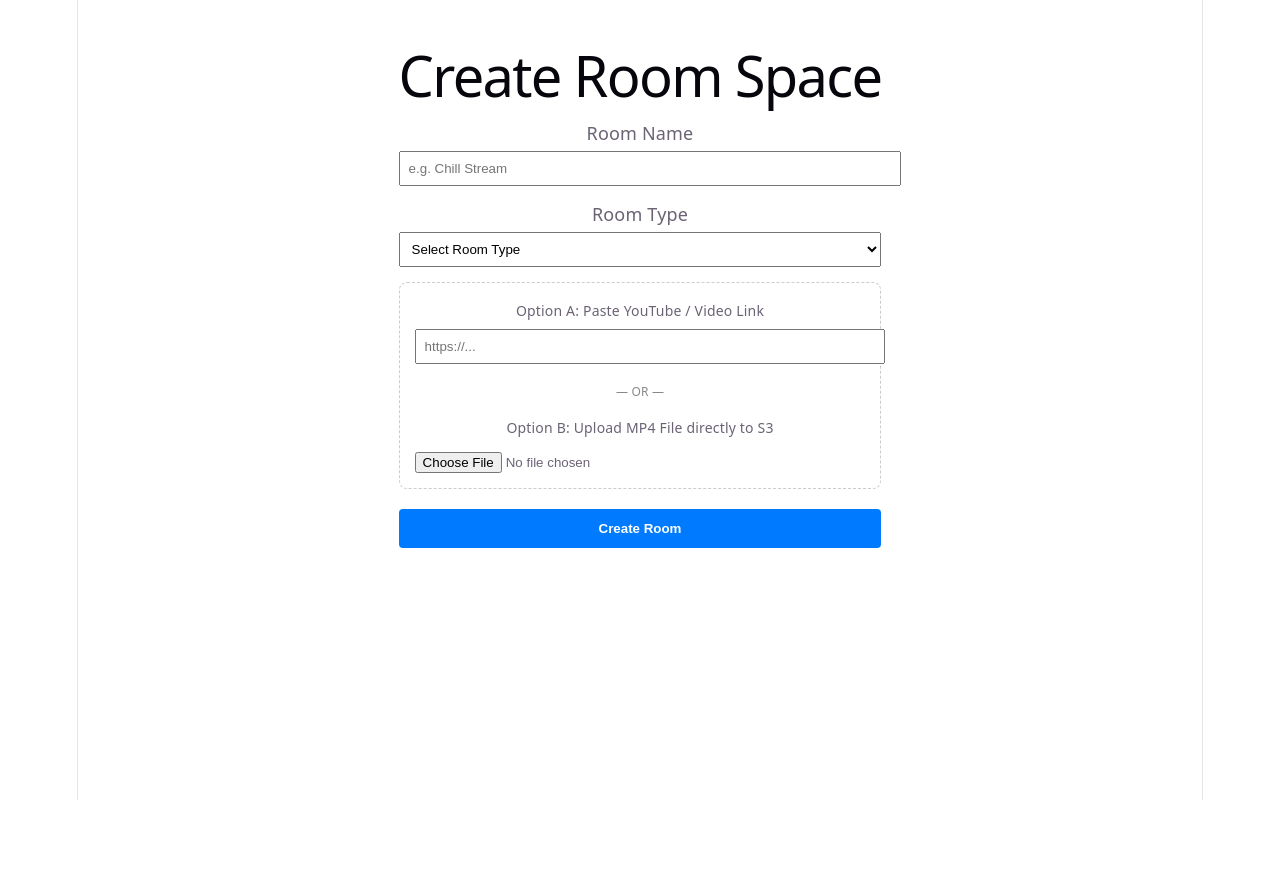
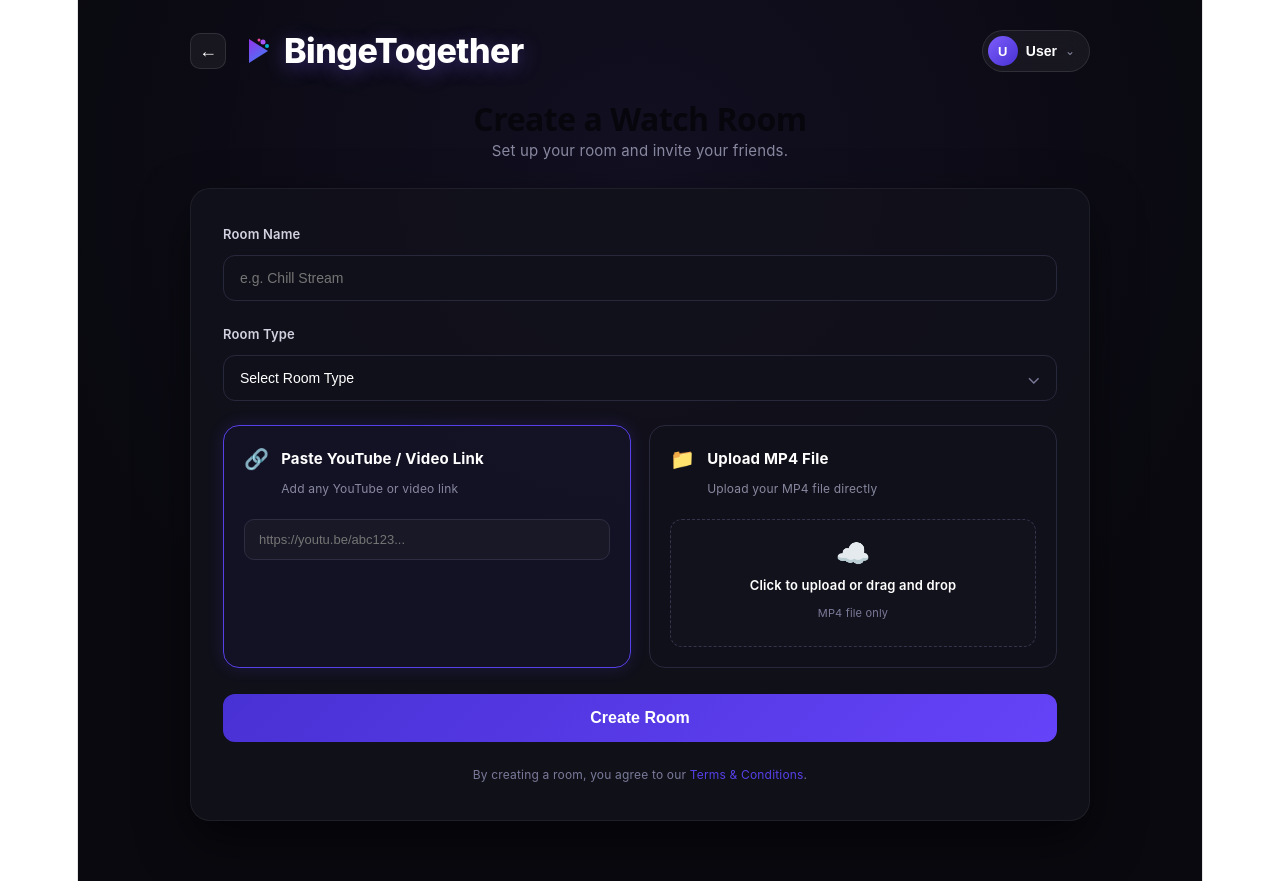
Before and after one commit to void2306/BingeTogether-Frontend, a React (Vite) app: page /create in a window 1280 px wide. Before the commit the page ends 800 px from the top, so only its background shows below. Built offline with nearby package versions, Linux system fonts and the light colour scheme.

Commit message:
design: updated create room page to match reference glassmorphism design

```diff
--- a/src/pages/CreateRoomPage.css
+++ b/src/pages/CreateRoomPage.css
@@ -1,10 +1,383 @@
-/* CreateRoomPage.css
-input:focus, select:focus {
-  outline: none;
-  border-color: #7c5dfa !important;
+/* =========================================================
+   BINGETOGETHER CREATE ROOM STYLES (EXACT MATCH)
+   ========================================================= */
+
+.create-room-wrapper {
+  min-height: 100vh;
+  width: 100%;
+  background: #09090f;
+  color: #ffffff;
+  font-family: 'Inter', -apple-system, BlinkMacSystemFont, sans-serif;
+  display: flex;
+  justify-content: center;
+  padding: 30px 24px 60px 24px;
+  box-sizing: border-box;
+  position: relative;
+  overflow-x: hidden;
 }
 
-button:hover {
-  filter: brightness(1.15);
-  transition: all 0.2s ease;
-} */
+.ambient-background {
+  position: absolute;
+  inset: 0;
+  background: radial-gradient(circle at 50% 20%, rgba(124, 93, 250, 0.08) 0%, rgba(15, 15, 26, 0) 70%);
+  pointer-events: none;
+}
+
+.create-room-container {
+  width: 100%;
+  max-width: 900px;
+  display: flex;
+  flex-direction: column;
+  gap: 24px;
+  z-index: 2;
+  animation: fadeIn 0.4s ease-out;
+}
+
+@keyframes fadeIn {
+  from { opacity: 0; transform: translateY(8px); }
+  to { opacity: 1; transform: translateY(0); }
+}
+
+/* Navbar */
+.create-navbar {
+  display: flex;
+  justify-content: space-between;
+  align-items: center;
+}
+
+.navbar-left {
+  display: flex;
+  align-items: center;
+  gap: 16px;
+}
+
+.back-arrow-btn {
+  background: rgba(255, 255, 255, 0.05);
+  border: 1px solid rgba(255, 255, 255, 0.1);
+  color: #fff;
+  width: 36px;
+  height: 36px;
+  border-radius: 10px;
+  font-size: 18px;
+  cursor: pointer;
+  display: flex;
+  align-items: center;
+  justify-content: center;
+  transition: background 0.2s;
+}
+
+.back-arrow-btn:hover {
+  background: rgba(255, 255, 255, 0.1);
+}
+
+.navbar-brand {
+  display: flex;
+  align-items: center;
+  gap: 10px;
+}
+
+.brand-title {
+  font-size: 20px;
+  font-weight: 800;
+  color: #ffffff;
+  letter-spacing: -0.5px;
+  text-shadow: 0 0 12px rgba(124, 93, 250, 0.35);
+}
+
+.user-profile-menu {
+  position: relative;
+}
+
+.profile-chip-glass {
+  background: rgba(255, 255, 255, 0.05);
+  backdrop-filter: blur(12px);
+  border: 1px solid rgba(255, 255, 255, 0.1);
+  border-radius: 30px;
+  padding: 5px 14px 5px 5px;
+  display: flex;
+  align-items: center;
+  gap: 8px;
+  color: #fff;
+  cursor: pointer;
+}
+
+.avatar-circle {
+  width: 30px;
+  height: 30px;
+  border-radius: 50%;
+  background: linear-gradient(135deg, #7c5dfa, #4831d4);
+  color: #fff;
+  display: flex;
+  align-items: center;
+  justify-content: center;
+  font-weight: 700;
+  font-size: 13px;
+}
+
+.profile-name {
+  font-size: 14px;
+  font-weight: 600;
+}
+
+.dropdown-arrow {
+  color: #8888a0;
+  font-size: 12px;
+}
+
+.profile-dropdown-menu {
+  position: absolute;
+  right: 0;
+  top: 44px;
+  background: #181826;
+  border: 1px solid rgba(255, 255, 255, 0.1);
+  border-radius: 10px;
+  padding: 6px;
+  box-shadow: 0 12px 30px rgba(0,0,0,0.6);
+  z-index: 10;
+  width: 140px;
+}
+
+.dropdown-logout-item {
+  width: 100%;
+  background: none;
+  border: none;
+  color: #ff4757;
+  padding: 8px 12px;
+  text-align: left;
+  border-radius: 6px;
+  font-size: 13px;
+  font-weight: 600;
+  cursor: pointer;
+}
+
+/* Page Header */
+.page-title-block {
+  text-align: center;
+  margin-top: 10px;
+}
+
+.page-title-block h1 {
+  font-size: 32px;
+  font-weight: 800;
+  margin: 0 0 6px 0;
+  letter-spacing: -0.5px;
+}
+
+.page-title-block p {
+  color: #8888a0;
+  font-size: 15px;
+  margin: 0;
+}
+
+/* Card Container */
+.create-room-card {
+  background: rgba(18, 18, 28, 0.85);
+  border: 1px solid rgba(255, 255, 255, 0.06);
+  border-radius: 20px;
+  padding: 32px;
+  display: flex;
+  flex-direction: column;
+  gap: 20px;
+  box-shadow: 0 20px 50px rgba(0,0,0,0.5);
+}
+
+.input-group {
+  display: flex;
+  flex-direction: column;
+  gap: 8px;
+  text-align: left;
+}
+
+.input-group label {
+  color: #d1d1e0;
+  font-size: 13.5px;
+  font-weight: 600;
+}
+
+.input-group input,
+.select-wrapper select {
+  width: 100%;
+  background: #10101a;
+  border: 1px solid #28283d;
+  border-radius: 12px;
+  padding: 14px 16px;
+  color: #ffffff;
+  font-size: 14px;
+  outline: none;
+  box-sizing: border-box;
+  transition: border-color 0.2s;
+}
+
+.input-group input:focus,
+.select-wrapper select:focus {
+  border-color: #7c5dfa;
+}
+
+.select-wrapper {
+  position: relative;
+  display: flex;
+  align-items: center;
+}
+
+.select-wrapper select {
+  appearance: none;
+  cursor: pointer;
+}
+
+.select-chevron {
+  position: absolute;
+  right: 16px;
+  color: #7a7a9a;
+  pointer-events: none;
+}
+
+/* Source Options Grid */
+.source-options-grid {
+  display: grid;
+  grid-template-columns: 1fr 1fr;
+  gap: 18px;
+  margin-top: 4px;
+}
+
+@media (max-width: 700px) {
+  .source-options-grid {
+    grid-template-columns: 1fr;
+  }
+}
+
+.source-card {
+  background: #10101a;
+  border: 1px solid #28283d;
+  border-radius: 16px;
+  padding: 20px;
+  display: flex;
+  flex-direction: column;
+  gap: 16px;
+  cursor: pointer;
+  transition: all 0.25s ease;
+  text-align: left;
+}
+
+.source-card:hover {
+  border-color: rgba(124, 93, 250, 0.5);
+}
+
+.source-card.active {
+  border-color: #5640e8;
+  background: rgba(86, 64, 232, 0.05);
+  box-shadow: 0 0 16px rgba(86, 64, 232, 0.2);
+}
+
+.source-card-header {
+  display: flex;
+  align-items: flex-start;
+  gap: 12px;
+}
+
+.source-icon {
+  font-size: 20px;
+}
+
+.source-card-header h4 {
+  margin: 0 0 4px 0;
+  font-size: 15px;
+  font-weight: 700;
+  color: #fff;
+}
+
+.source-card-header p {
+  margin: 0;
+  font-size: 12px;
+  color: #8888a0;
+}
+
+.source-input {
+  width: 100%;
+  background: #181826;
+  border: 1px solid #2d2d42;
+  border-radius: 10px;
+  padding: 12px 14px;
+  color: #fff;
+  font-size: 13px;
+  outline: none;
+  box-sizing: border-box;
+}
+
+.source-input:focus {
+  border-color: #7c5dfa;
+}
+
+/* Dropzone Style */
+.dropzone-area {
+  border: 1.5px dashed #34344d;
+  border-radius: 12px;
+  padding: 20px 14px;
+  display: flex;
+  flex-direction: column;
+  align-items: center;
+  justify-content: center;
+  cursor: pointer;
+  background: rgba(255, 255, 255, 0.01);
+  transition: border-color 0.2s;
+}
+
+.dropzone-area:hover {
+  border-color: #7c5dfa;
+}
+
+.cloud-icon {
+  font-size: 28px;
+  margin-bottom: 6px;
+}
+
+.dropzone-text {
+  font-size: 13px;
+  font-weight: 600;
+  color: #ffffff;
+  margin-bottom: 2px;
+  text-align: center;
+  word-break: break-all;
+}
+
+.dropzone-sub {
+  font-size: 11px;
+  color: #7a7a9a;
+}
+
+/* Action Button */
+.submit-create-btn {
+  width: 100%;
+  background: linear-gradient(135deg, #4831d4, #6543f8);
+  color: #ffffff;
+  border: none;
+  border-radius: 12px;
+  padding: 15px;
+  font-size: 16px;
+  font-weight: 700;
+  cursor: pointer;
+  transition: all 0.25s ease;
+  margin-top: 6px;
+}
+
+.submit-create-btn:hover {
+  box-shadow: 0 10px 28px rgba(72, 49, 212, 0.5);
+  transform: translateY(-2px);
+}
+
+.submit-create-btn:disabled {
+  opacity: 0.6;
+  cursor: not-allowed;
+  transform: none;
+}
+
+.terms-disclaimer {
+  color: #7a7a9a;
+  font-size: 12px;
+  margin: 0;
+  text-align: center;
+}
+
+.terms-disclaimer a {
+  color: #5640e8;
+  text-decoration: none;
+}
--- a/src/pages/CreateRoomPage.jsx
+++ b/src/pages/CreateRoomPage.jsx
@@ -1,16 +1,26 @@
-import { useState } from "react";
+import { useState, useEffect } from "react";
 import { useNavigate } from "react-router-dom";
 import { API_BASE_URL } from "../config";
+import "./CreateRoomPage.css";
 
 function CreateRoomPage() {
   const navigate = useNavigate();
+
+  const [username, setUsername] = useState("User");
+  const [showDropdown, setShowDropdown] = useState(false);
 
   const [roomName, setRoomName] = useState("");
   const [roomType, setRoomType] = useState("");
   const [movieLink, setMovieLink] = useState("");
   const [selectedFile, setSelectedFile] = useState(null);
+  const [activeTab, setActiveTab] = useState("link"); // 'link' or 'upload'
   const [uploading, setUploading] = useState(false);
   const [loading, setLoading] = useState(false);
+
+  useEffect(() => {
+    const savedUsername = localStorage.getItem("username");
+    if (savedUsername) setUsername(savedUsername);
+  }, []);
 
   // ☁️ Direct AWS S3 Presigned Upload Execution
   const uploadVideoToS3 = async (file) => {
@@ -18,7 +28,6 @@ function CreateRoomPage() {
     setUploading(true);
 
     try {
-      // 1. Fetch Presigned Upload URL from Spring Boot Backend
       const presignRes = await fetch(
         `${API_BASE_URL}/s3/upload-url?fileName=${encodeURIComponent(
           file.name
@@ -37,7 +46,6 @@ function CreateRoomPage() {
 
       const { uploadUrl, fileUrl } = await presignRes.json();
 
-      // 2. Direct Binary Stream Upload to S3 Bucket
       const uploadRes = await fetch(uploadUrl, {
         method: "PUT",
         headers: {
@@ -51,7 +59,7 @@ function CreateRoomPage() {
       }
 
       setUploading(false);
-      return fileUrl; // Returns permanent AWS S3 public video URL
+      return fileUrl;
     } catch (err) {
       setUploading(false);
       console.error("AWS S3 Upload Trace Error:", err);
@@ -82,8 +90,7 @@ function CreateRoomPage() {
     setLoading(true);
     let finalVideoUrl = movieLink.trim();
 
-    // Priority: If local MP4 was picked, upload to S3 first
-    if (selectedFile) {
+    if (activeTab === "upload" && selectedFile) {
       const s3Url = await uploadVideoToS3(selectedFile);
       if (!s3Url) {
         setLoading(false);
@@ -104,8 +111,6 @@ function CreateRoomPage() {
       movieLink: finalVideoUrl,
       userId: Number(savedUserId),
     };
-
-    console.log("[DEBUG] TRANSMITTING PAYLOAD:", requestBody);
 
     try {
       const response = await fetch(`${API_BASE_URL}/rooms/create`, {
@@ -138,99 +143,188 @@ function CreateRoomPage() {
     }
   };
 
+  const handleLogout = () => {
+    localStorage.clear();
+    navigate("/login");
+  };
+
   return (
-    <div style={{ padding: "30px", maxWidth: "500px", margin: "0 auto" }}>
-      <h1>Create Room Space</h1>
+    <div className="create-room-wrapper">
+      <div className="ambient-background"></div>
 
-      <div style={{ marginBottom: "15px" }}>
-        <label style={{ display: "block", marginBottom: "5px" }}>Room Name</label>
+      <div className="create-room-container">
+        {/* Top Navbar */}
+        <header className="create-navbar">
+          <div className="navbar-left">
+            <button className="back-arrow-btn" onClick={() => navigate("/")}>
+              ←
+            </button>
+
+            <div className="navbar-brand">
+              <svg width="32" height="32" viewBox="0 0 32 32" fill="none" xmlns="http://www.w3.org/2000/svg">
+                <path d="M7 4L26 16L7 28V4Z" fill="url(#paint0_linear_create)" />
+                <circle cx="21" cy="7" r="2.5" fill="#A855F7" />
+                <circle cx="25" cy="11" r="2" fill="#06B6D4" />
+                <circle cx="17" cy="5" r="1.5" fill="#EC4899" />
+                <defs>
+                  <linearGradient id="paint0_linear_create" x1="7" y1="4" x2="26" y2="28" gradientUnits="userSpaceOnUse">
+                    <stop stopColor="#9333EA" />
+                    <stop offset="1" stopColor="#3B82F6" />
+                  </linearGradient>
+                </defs>
+              </svg>
+              <span className="brand-title">BingeTogether</span>
+            </div>
+          </div>
+
+          <div className="user-profile-menu">
+            <button className="profile-chip-glass" onClick={() => setShowDropdown(!showDropdown)}>
+              <div className="avatar-circle">
+                {username.charAt(0).toUpperCase()}
+              </div>
+              <span className="profile-name">{username}</span>
+              <span className="dropdown-arrow">⌄</span>
+            </button>
+
+            {showDropdown && (
+              <div className="profile-dropdown-menu">
+                <button onClick={handleLogout} className="dropdown-logout-item">
+                  🚪 Log Out
+                </button>
+              </div>
+            )}
+          </div>
+        </header>
+
+        {/* Page Header */}
+        <div className="page-title-block">
+          <h1>Create a Watch Room</h1>
+          <p>Set up your room and invite your friends.</p>
+        </div>
+
+        {/* Main Form Card */}
+        <div className="create-room-card">
+          {/* Room Name */}
+          <div className="input-group">
+            <label>Room Name</label>
             <input
               type="text"
               placeholder="e.g. Chill Stream"
               value={roomName}
               onChange={(e) => setRoomName(e.target.value)}
               disabled={loading || uploading}
-          style={{ width: "100%", padding: "8px" }}
             />
           </div>
 
-      <div style={{ marginBottom: "15px" }}>
-        <label style={{ display: "block", marginBottom: "5px" }}>Room Type</label>
+          {/* Room Type */}
+          <div className="input-group">
+            <label>Room Type</label>
+            <div className="select-wrapper">
               <select
                 value={roomType}
                 onChange={(e) => setRoomType(e.target.value)}
                 disabled={loading || uploading}
-          style={{ width: "100%", padding: "8px" }}
               >
                 <option value="">Select Room Type</option>
                 <option value="solo">Solo</option>
                 <option value="couple">Couple</option>
                 <option value="group">Group</option>
               </select>
+              <span className="select-chevron">⌄</span>
+            </div>
           </div>
 
-      <div style={{ padding: "15px", border: "1px dashed #ccc", borderRadius: "8px", marginBottom: "20px" }}>
-        {/* Option 1: URL */}
-        <div style={{ marginBottom: "15px" }}>
-          <label style={{ display: "block", marginBottom: "5px", fontSize: "14px" }}>Option A: Paste YouTube / Video Link</label>
+          {/* Dual Source Option Cards */}
+          <div className="source-options-grid">
+            {/* Option A: Link Card */}
+            <div
+              className={`source-card ${activeTab === "link" ? "active" : ""}`}
+              onClick={() => {
+                setActiveTab("link");
+                setSelectedFile(null);
+              }}
+            >
+              <div className="source-card-header">
+                <span className="source-icon">🔗</span>
+                <div>
+                  <h4>Paste YouTube / Video Link</h4>
+                  <p>Add any YouTube or video link</p>
+                </div>
+              </div>
               <input
                 type="text"
-            placeholder="https://..."
+                placeholder="https://youtu.be/abc123..."
                 value={movieLink}
                 onChange={(e) => {
                   setMovieLink(e.target.value);
-              if (e.target.value) setSelectedFile(null);
+                  setActiveTab("link");
                 }}
-            disabled={loading || uploading || !!selectedFile}
-            style={{ width: "100%", padding: "8px" }}
+                disabled={loading || uploading}
+                className="source-input"
               />
             </div>
 
-        <div style={{ textAlign: "center", fontSize: "12px", color: "#888", margin: "10px 0" }}>— OR —</div>
+            {/* Option B: Upload MP4 Card */}
+            <div
+              className={`source-card ${activeTab === "upload" ? "active" : ""}`}
+              onClick={() => {
+                setActiveTab("upload");
+                setMovieLink("");
+              }}
+            >
+              <div className="source-card-header">
+                <span className="source-icon">📁</span>
+                <div>
+                  <h4>Upload MP4 File</h4>
+                  <p>Upload your MP4 file directly</p>
+                </div>
+              </div>
 
-        {/* Option 2: S3 Upload */}
-        <div>
-          <label style={{ display: "block", marginBottom: "5px", fontSize: "14px" }}>Option B: Upload MP4 File directly to S3</label>
+              <label className="dropzone-area">
                 <input
                   type="file"
                   accept="video/mp4,video/mkv,video/webm"
                   onChange={(e) => {
                     if (e.target.files[0]) {
                       setSelectedFile(e.target.files[0]);
+                      setActiveTab("upload");
                       setMovieLink("");
                     }
                   }}
-            disabled={loading || uploading || !!movieLink}
-            style={{ width: "100%" }}
+                  disabled={loading || uploading}
+                  hidden
                 />
-          {selectedFile && (
-            <p style={{ color: "green", fontSize: "12px", marginTop: "5px" }}>
-              Selected: {selectedFile.name} ({(selectedFile.size / (1024 * 1024)).toFixed(1)} MB)
-            </p>
-          )}
+                <span className="cloud-icon">☁️</span>
+                <span className="dropzone-text">
+                  {selectedFile ? selectedFile.name : "Click to upload or drag and drop"}
+                </span>
+                <span className="dropzone-sub">
+                  {selectedFile
+                    ? `${(selectedFile.size / (1024 * 1024)).toFixed(1)} MB`
+                    : "MP4 file only"}
+                </span>
+              </label>
             </div>
           </div>
 
+          {/* Submit Action Button */}
           <button
+            className="submit-create-btn"
             onClick={createRoom}
             disabled={loading || uploading}
-        style={{
-          width: "100%",
-          padding: "12px",
-          backgroundColor: uploading ? "#f39c12" : "#007bff",
-          color: "white",
-          border: "none",
-          borderRadius: "4px",
-          fontWeight: "bold",
-          cursor: "pointer"
-        }}
           >
             {uploading
               ? "Uploading MP4 to AWS S3..."
               : loading
-          ? "Generating Space..."
+              ? "Creating Room..."
               : "Create Room"}
           </button>
+
+          <p className="terms-disclaimer">
+            By creating a room, you agree to our <a href="#terms">Terms & Conditions</a>.
+          </p>
+        </div>
+      </div>
     </div>
   );
 }
```
Lines whose indentation alone changed are shown as unchanged.
